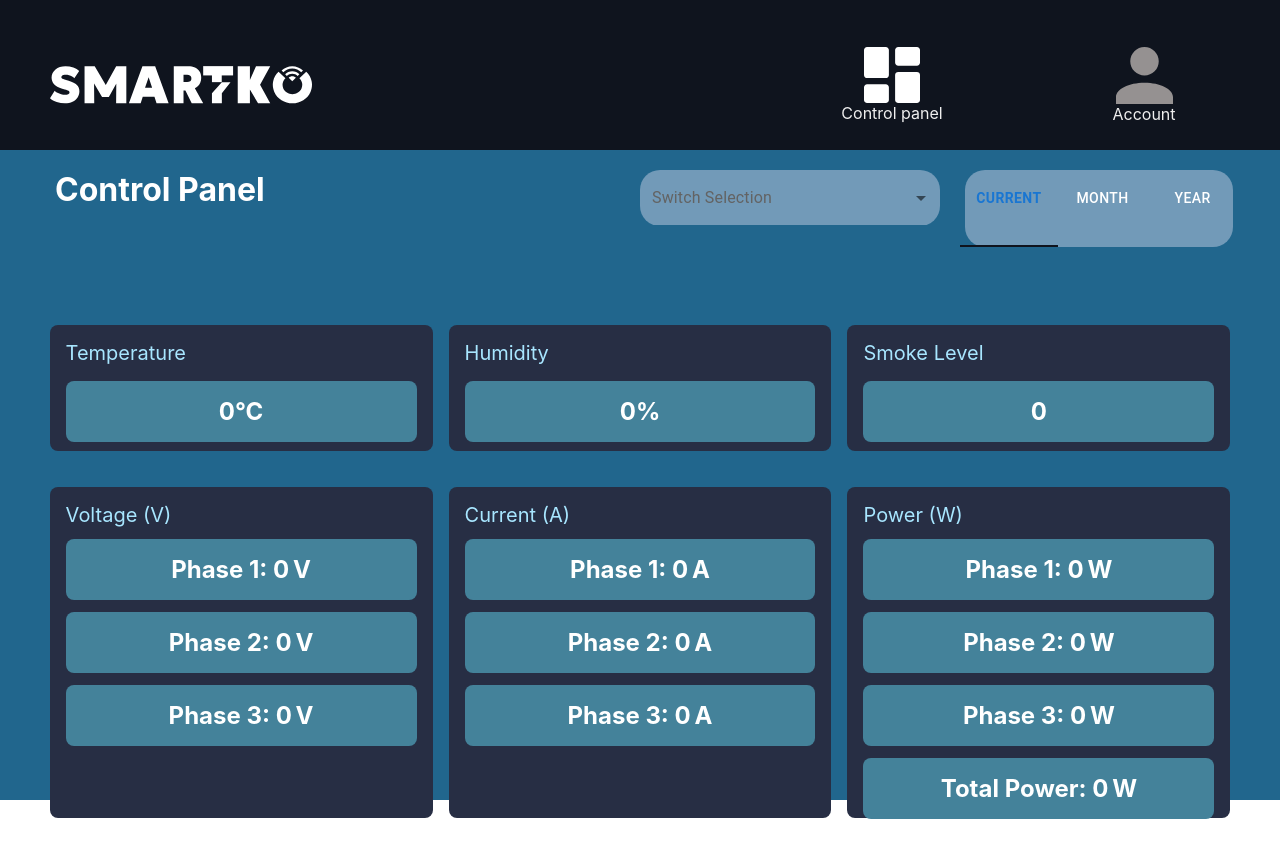
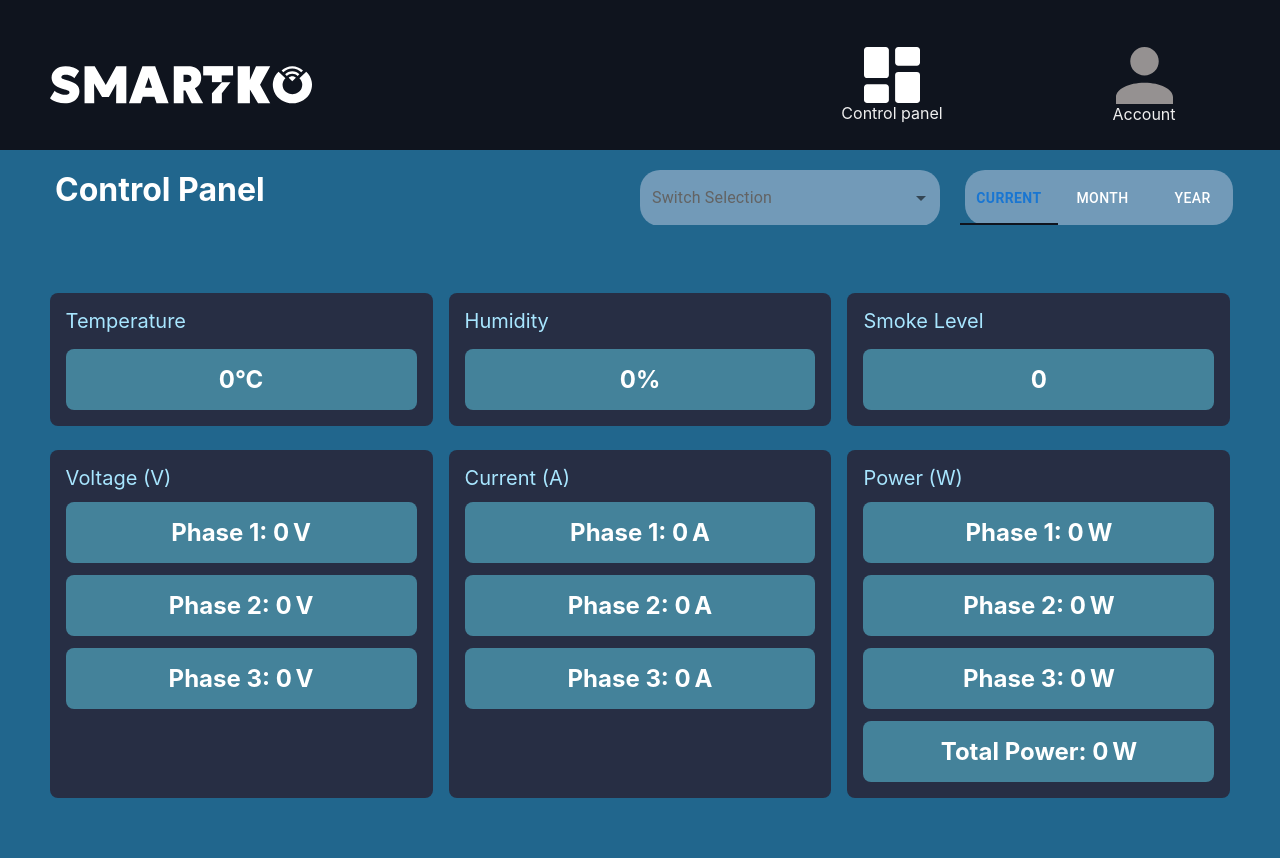
Before and after one commit to nicomiddletons/PDP_Smartko_Development_Team, a React (Vite) app in the folder frontend/: page / in a window 1280 px wide. Shown: the top 858 px of the page. Before the commit the page ends 819 px from the top, so only its background shows below. Built offline with nearby package versions, Linux system fonts and the light colour scheme; no server answers.

Commit message:
Fixed CSS styling

```diff
--- a/frontend/src/App.css
+++ b/frontend/src/App.css
@@ -121,13 +121,14 @@ h3 {
 
 .tabs-panel {
   background-color: #21668d;
+  height: 100vh;
 }
 
 .chartcard {
   background-color: #272e44;
   border-radius: 0.5em;
   padding: 1em;
-  height: 95%;
+  height: 100%;
 }
 
 .chartcard-h4 {
@@ -142,7 +143,7 @@ h3 {
   flex-direction: column;
   align-items: center;
   justify-content: center;
-  height: 95%;
+  height: 90%;
   color: #efefef;
 }
 
@@ -161,7 +162,7 @@ h3 {
   flex-direction: column;
   align-items: center;
   justify-content: center;
-  height: 95%;
+  height: 90%;
   color: #efefef;
 }
 
@@ -180,7 +181,7 @@ h3 {
   flex-direction: column;
   align-items: center;
   justify-content: center;
-  height: 95%;
+  height: 90%;
   color: #efefef;
 }
 
```
Also changed, not shown: frontend/public/smartko_logo_3.svg (added).
